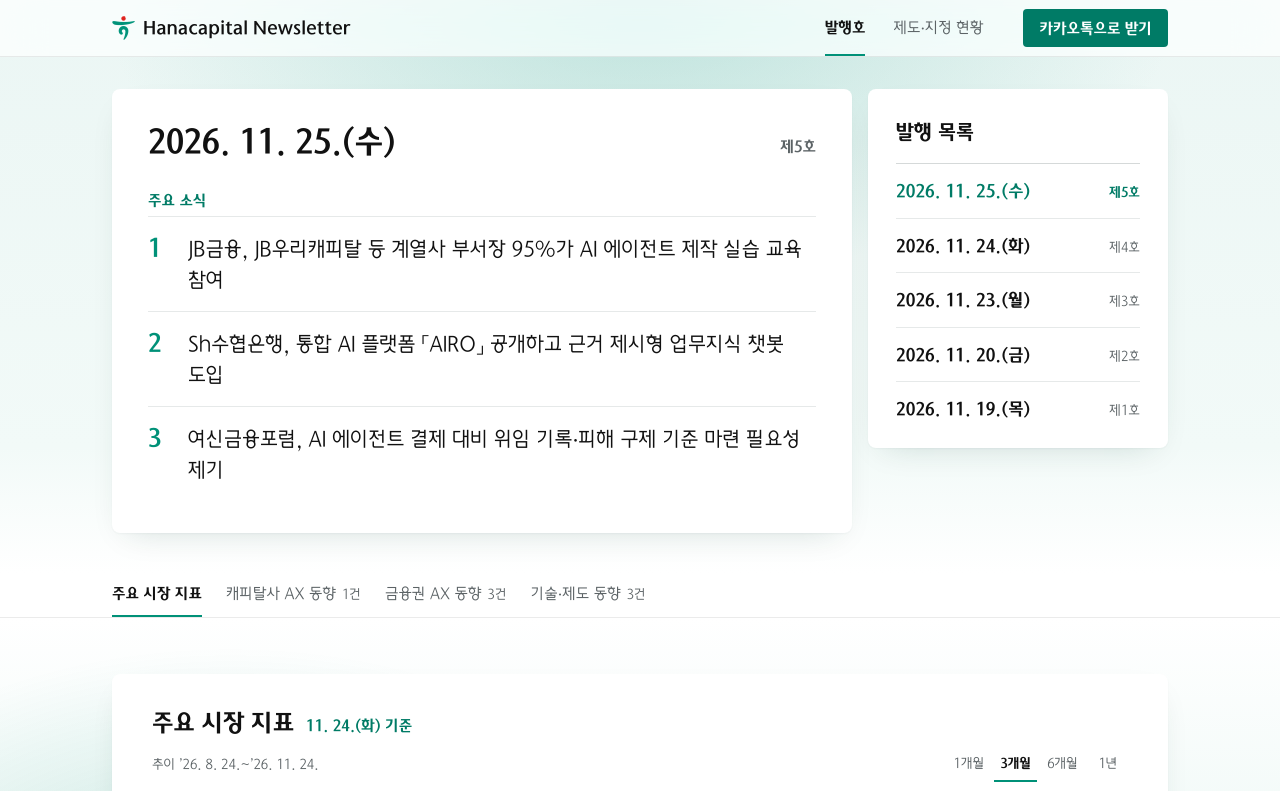
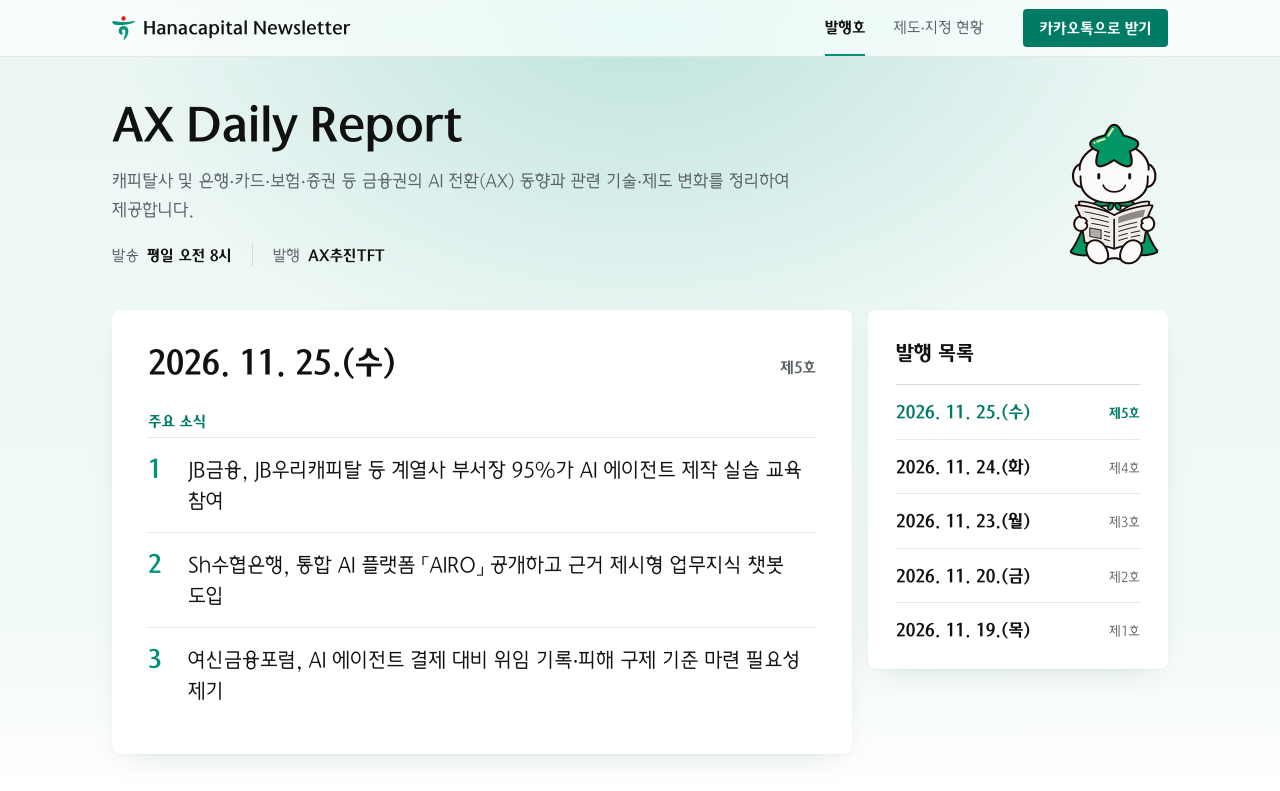
Before and after one commit to ingstats/axdaily, a plain HTML site: page index.html in a window 1280 px wide. Shown: the top 791 px of the page. Drawn offline with Linux system fonts and the light colour scheme.

Commit message:
되돌림: 첫 화면 제목 영역 삭제 취소
Co-Authored-By: Claude Opus 5.5 <noreply@anthropic.com>
Claude-Session: https://claude.ai/code/session_01RBAnW1uLVe5dnjXhFhkEBM

```diff
--- a/index.html
+++ b/index.html
@@ -452,7 +452,7 @@
     .jump{top:var(--hh)}
     section.sec,.arch-m,.news-box{scroll-margin-top:calc(var(--hh) + 56px)}
   }
-  .band{background:transparent;padding:32px 0 40px}
+  .band{background:transparent;padding:16px 0 40px}
   .panel,.arch{border-radius:var(--r-md);box-shadow:var(--sh-lift)}
   .wl-n .s{font-size:12px}
 
@@ -554,7 +554,7 @@
   }
   @media (max-width:860px){
     .sh{font-size:22px}
-    .band{padding:12px 0 24px}
+    .band{padding:0 0 24px}
     .band .wrap{padding:0 8px}
     .arch-m{margin:48px 0 0}
     .ft-top{grid-template-columns:1fr}
@@ -658,7 +658,19 @@
 </header>
 <div class="hero-zone">
 
-<h1 id="nl-name" class="sr">AX Daily Report</h1>
+<section class="about" aria-labelledby="nl-name">
+  <div class="wrap">
+    <div>
+      <h1 id="nl-name"></h1>
+      <p id="nl-desc"></p>
+      <dl class="facts">
+        <div><dt>발송</dt><dd id="nl-freq"></dd></div>
+        <div><dt>발행</dt><dd id="nl-team"></dd></div>
+      </dl>
+    </div>
+    <img class="mascot" src="img/character.png" width="92" height="144" alt="">
+  </div>
+</section>
 
 <div class="band" id="band">
   <div class="wrap">
@@ -803,6 +815,9 @@
   function renderMeta(){
     document.title = meta.name;
     $('nl-name').textContent = meta.name;
+    $('nl-desc').textContent = meta.description;
+    $('nl-freq').textContent = meta.frequency_label;
+    $('nl-team').textContent = meta.team;
     if (meta.hub_url) {
       $('site').href = meta.hub_url;
       $('join').href = meta.hub_url + '#' + meta.id;
```
